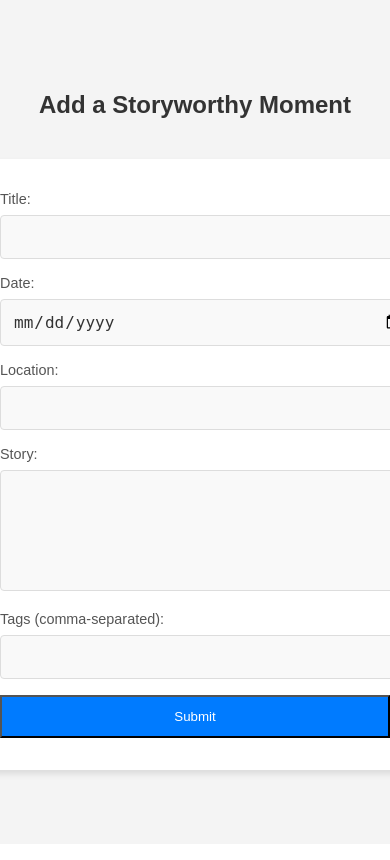
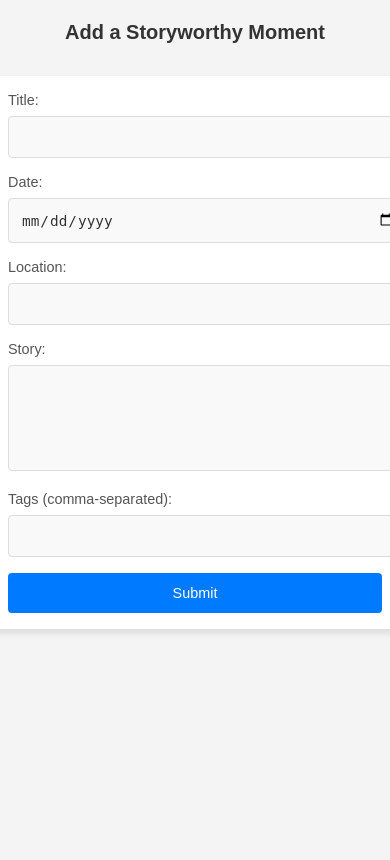
Before and after one commit to kingersid/storyworthy, a Flask app: page /add in a window 390 px wide; the page is wider, and only the part inside the window is pictured. Before the commit the page ends 779 px from the top of that part, so only its background shows below. Run offline with Flask 3, Linux system fonts and the light colour scheme.

Commit message:
responsive design update

```diff
--- a/app/static/styles.css
+++ b/app/static/styles.css
@@ -1,3 +1,4 @@
+/* General Styles */
 /* General Styles */
 body {
     font-family: 'Arial', sans-serif;
@@ -5,21 +6,21 @@ body {
     margin: 0;
     padding: 0;
     display: flex;
-    flex-direction: column; /* Stack elements vertically */
-    justify-content: center;
+    flex-direction: column;
     align-items: center;
-    min-height: 100vh; /* Ensure full viewport height */
+    min-height: 100vh;
+    padding: 1rem; /* Add padding to the body */
 }
 
 /* Form Container */
 form {
     background-color: #ffffff;
-    padding: 2rem;
+    padding: 1.5rem;
     border-radius: 8px;
     box-shadow: 0 4px 6px rgba(0, 0, 0, 0.1);
     width: 100%;
-    max-width: 400px;
-    margin-top: 1rem; /* Add space between h1 and form */
+    max-width: 400px; /* Limit form width on larger screens */
+    margin: 1rem; /* Add margin for better spacing */
 }
 
 /* Form Title */
@@ -66,7 +67,44 @@ button[type="submit"] {
     padding: 0.75rem;
     background-color: #007bff;
     color: #ffffff;
+    border: none;
+    border-radius: 4px;
+    font-size: 1rem;
+    cursor: pointer;
+    transition: background-color 0.3s ease;
 }
+
+button[type="submit"]:hover {
+    background-color: #0056b3;
+}
+
+/* Media Queries for Mobile Devices */
+@media (max-width: 600px) {
+    body {
+        padding: 0.5rem; /* Reduce padding on smaller screens */
+    }
+
+    form {
+        padding: 1rem; /* Reduce form padding on smaller screens */
+        margin: 0.5rem; /* Reduce form margin on smaller screens */
+    }
+
+    h1 {
+        font-size: 1.25rem; /* Reduce font size for smaller screens */
+    }
+
+    input[type="text"],
+    input[type="date"],
+    textarea {
+        font-size: 0.9rem; /* Reduce font size for smaller screens */
+    }
+
+    button[type="submit"] {
+        font-size: 0.9rem; /* Reduce button font size for smaller screens */
+    }
+}
+
+
 
 /* Home Page Styles */
 .home-container {
```
